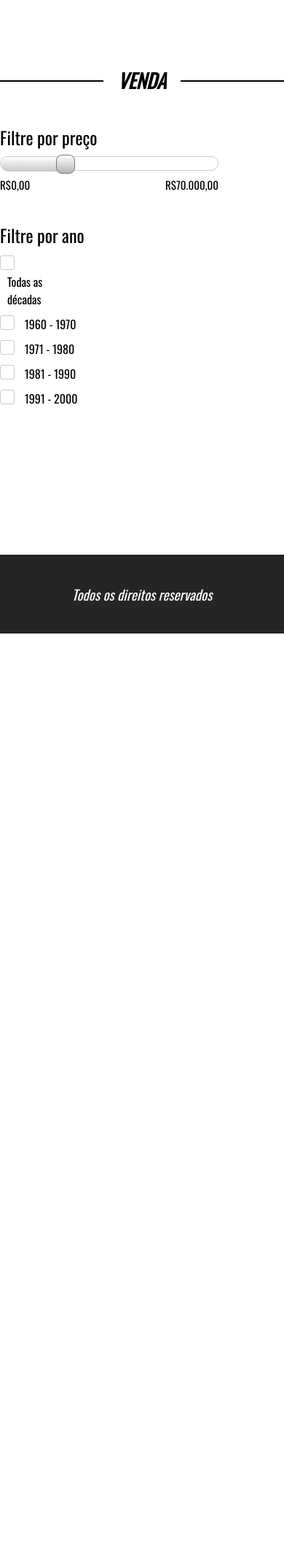
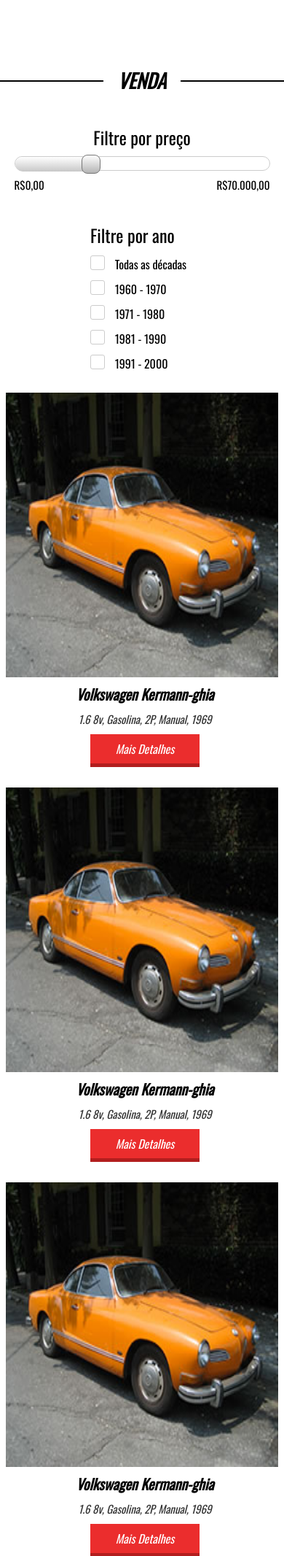
Before and after one commit to LucasSaladini/webmaster-frontend-completo, a PHP site: page /sales.html in a window 390 px wide. Shown: the part 130-2262 px from the top of the page at 73% size. Before the commit the page ends 998 px from the top, so only its background shows below. Run offline with PHP 8.4, Linux system fonts and the light colour scheme.

Commit message:
Added showcase on sales page

```diff
--- a/Project_05/css/style.css
+++ b/Project_05/css/style.css
@@ -411,7 +411,7 @@ section.sale {
 }
 
 .search1 {
-    width: 300px;
+    width: 90%;
 }
 
 .search1 h2 {
@@ -519,6 +519,15 @@ section.sale {
     padding: 0 10px;
 }
 
+.showcase-sale {
+    float: left;
+    width: 70%;
+}
+
+.showcase-sale .highlight-showcase {
+    margin-top: 20px;
+}
+
 /* Media Queries */
 @media screen and (max-width: 1400px) {
     section.banner {
@@ -605,6 +614,26 @@ section.sale {
         width: 100%;
     }
 
+    .sidebar {
+        width: 100%;
+        text-align: center;
+    }
+
+    .search1 {
+        display: inline-block;
+    }
+
+    .search2 {
+        text-align: left;
+        display: inline-block;
+    }
+
+    .showcase-sale {
+        float: left;
+        width: 100%;
+        text-align: center;
+    }
+
     footer {
         text-align: center;
     }
--- a/Project_05/sales.html
+++ b/Project_05/sales.html
@@ -119,6 +119,74 @@
           <!-- search2 -->
         </div>
         <!-- sidebar -->
+        <div class="showcase-sale">
+          <div class="highlight-showcase">
+            <div class="car-img"></div>
+            <!-- car-img -->
+            <div class="car-info">
+              <h2>Volkswagen Kermann-ghia</h2>
+              <p>1.6 8v, Gasolina, 2P, Manual, 1969</p>
+              <a class="btn1" href="#">Mais Detalhes</a>
+            </div>
+            <!-- car-info -->
+          </div>
+          <!-- highlight-showcase -->
+          <div class="highlight-showcase">
+            <div class="car-img"></div>
+            <!-- car-img -->
+            <div class="car-info">
+              <h2>Volkswagen Kermann-ghia</h2>
+              <p>1.6 8v, Gasolina, 2P, Manual, 1969</p>
+              <a class="btn1" href="#">Mais Detalhes</a>
+            </div>
+            <!-- car-info -->
+          </div>
+          <!-- highlight-showcase -->
+          <div class="highlight-showcase">
+            <div class="car-img"></div>
+            <!-- car-img -->
+            <div class="car-info">
+              <h2>Volkswagen Kermann-ghia</h2>
+              <p>1.6 8v, Gasolina, 2P, Manual, 1969</p>
+              <a class="btn1" href="#">Mais Detalhes</a>
+            </div>
+            <!-- car-info -->
+          </div>
+          <div class="highlight-showcase">
+            <div class="car-img"></div>
+            <!-- car-img -->
+            <div class="car-info">
+              <h2>Volkswagen Kermann-ghia</h2>
+              <p>1.6 8v, Gasolina, 2P, Manual, 1969</p>
+              <a class="btn1" href="#">Mais Detalhes</a>
+            </div>
+            <!-- car-info -->
+          </div>
+          <!-- highlight-showcase -->
+          <div class="highlight-showcase">
+            <div class="car-img"></div>
+            <!-- car-img -->
+            <div class="car-info">
+              <h2>Volkswagen Kermann-ghia</h2>
+              <p>1.6 8v, Gasolina, 2P, Manual, 1969</p>
+              <a class="btn1" href="#">Mais Detalhes</a>
+            </div>
+            <!-- car-info -->
+          </div>
+          <!-- highlight-showcase -->
+          <div class="highlight-showcase">
+            <div class="car-img"></div>
+            <!-- car-img -->
+            <div class="car-info">
+              <h2>Volkswagen Kermann-ghia</h2>
+              <p>1.6 8v, Gasolina, 2P, Manual, 1969</p>
+              <a class="btn1" href="#">Mais Detalhes</a>
+            </div>
+            <!-- car-info -->
+          </div>
+        </div>
+        <!-- showcase-sale -->
+        <div class="clear"></div>
       </div>
       <!-- container -->
     </div>
```
